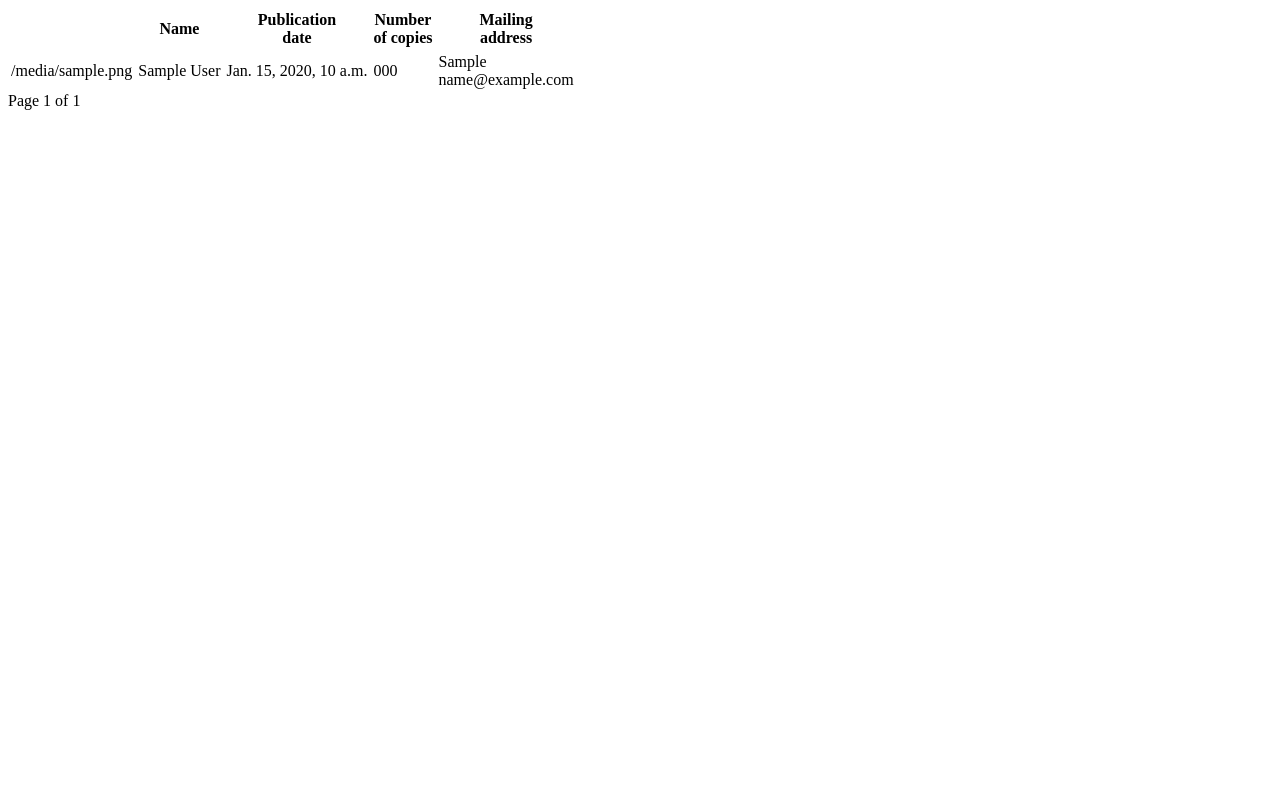
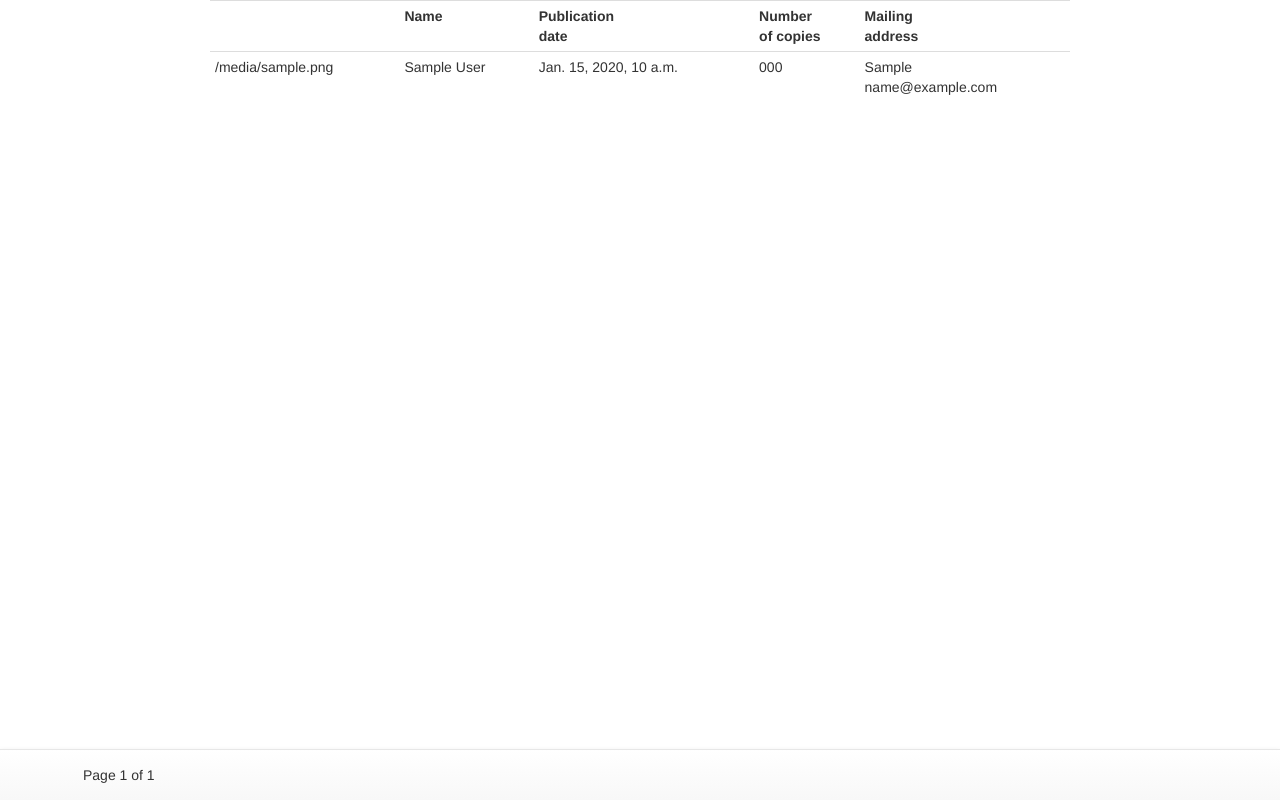
Before and after one commit to registerguard/django_obit_desk2, a Django app: template templates/hard_copies_manifest.html in a window 1280 px wide. Run offline with Django 3.2, Linux system fonts and the light colour scheme; the template is opened without the code that fills it: most values are stand-ins (such as "Sample title", 1, 10 or a date in 2020); some libraries are stand-ins or nearby versions.

Commit message:
Bootstrap added
Gave styling to the the pagination and table.

```diff
--- a/templates/hard_copies_manifest.html
+++ b/templates/hard_copies_manifest.html
@@ -3,30 +3,74 @@
 	<head>
 	<meta http-equiv="Content-Type" content="text/html; charset=UTF-8">
 	<title>Recently printed obituaries</title>
+
+	<!-- CDN Bootstrap -->
+	<!-- Latest compiled and minified CSS -->
+	<link rel="stylesheet" href="//netdna.bootstrapcdn.com/bootstrap/3.0.0/css/bootstrap.min.css">
+	<!-- Optional theme -->
+	<link rel="stylesheet" href="//netdna.bootstrapcdn.com/bootstrap/3.0.0/css/bootstrap-theme.min.css">
+
+	<style type="text/css">
+		html, body {
+			height: 100%;
+			/* The html and body elements cannot have any padding or margin. */
+		}
+
+		/* Wrapper for page content to push down footer */
+		#wrap {
+			min-height: 100%;
+			height: auto !important;
+			height: 100%;
+			/* Negative indent footer by its height */
+			margin: 0 210px -60px;
+			/* Pad bottom by footer height */
+			padding: 0 0 60px;
+		}
+
+		/* Set the fixed height of the footer here */
+		#footer {
+			height: 60px;
+			background-color: #f5f5f5;
+		}
+	</style>
+
 	</head>
 	<body>
-		<table cellspacing="0" cellpadding="3">
+	<div id="wrap">
+		<table class="table table-condensed">
 		<tr><th>&nbsp;</th><th>Name</th><th>Publication<br/>date</th><th>Number<br />of copies</th><th>Mailing<br/>address</th></tr>
 		{% for item in list.object_list %}
 			<tr style="background: {% cycle '#fff' '#eee' %};"><td>{% if item.photo.name %}{{ item.admin_thumbnail|safe }}{% else %}&nbsp;{% endif %}</td><td>{{ item.death_notice.first_name }} {{ item.death_notice.last_name }}</td><td>{{ item.obituary_publish_date }}</td><td>{{ item.number_of_copies }}</td><td>{{ item.family_contact }}<br/>{{ item.mailing_address }}</td></tr>
 		{% endfor %}
 		</table>
 
-		<div class="pagination">
-			<span class="step-links">
-				{% if list.has_previous %}
-					<a href="?page={{ list.previous_page_number }}">previous</a>
-				{% endif %}
-			</span>
+	</div> <!-- #wrap -->
 
-			<span class="current">
-				Page {{ list.number }} of  {{ list.paginator.num_pages }}
+	<div class="navbar navbar-default navbar-fixed-bottom">
+		<div class="container">
+			{% if list.has_previous %}
+				<a href="?page={{ list.previous_page_number }}" class="navbar-btn btn pull-left">previous</a>
+			{% endif %}
+
+			<span class="navbar-btn btn">
+				Page {{ list.number }} of {{ list.paginator.num_pages }}
 			</span>
 
 			{% if list.has_next %}
-				<a href="?page={{ list.next_page_number }}">next</a>
+				<a href="?page={{ list.next_page_number }}" class="navbar-btn btn pull-right">next</a>
 			{% endif%}
 		</div>
+	</div>
+
+	<!-- jQuery (necessary for Bootstrap's JavaScript plugins) -->
+	<script src="//code.jquery.com/jquery.js"></script>
+
+	<!-- Include all compiled plugins (below), or include individual files as needed -->
+
+	<!-- CDN-hosted latest compiled and minified JavaScript -->
+	<script src="//netdna.bootstrapcdn.com/bootstrap/3.0.0/js/bootstrap.min.js"></script>
+	<!-- Locally-hosted JavaScript-->
+	<!-- <script src="/static/js/bootstrap.min.js"></script> -->
 
 	</body>
 </html>
```
